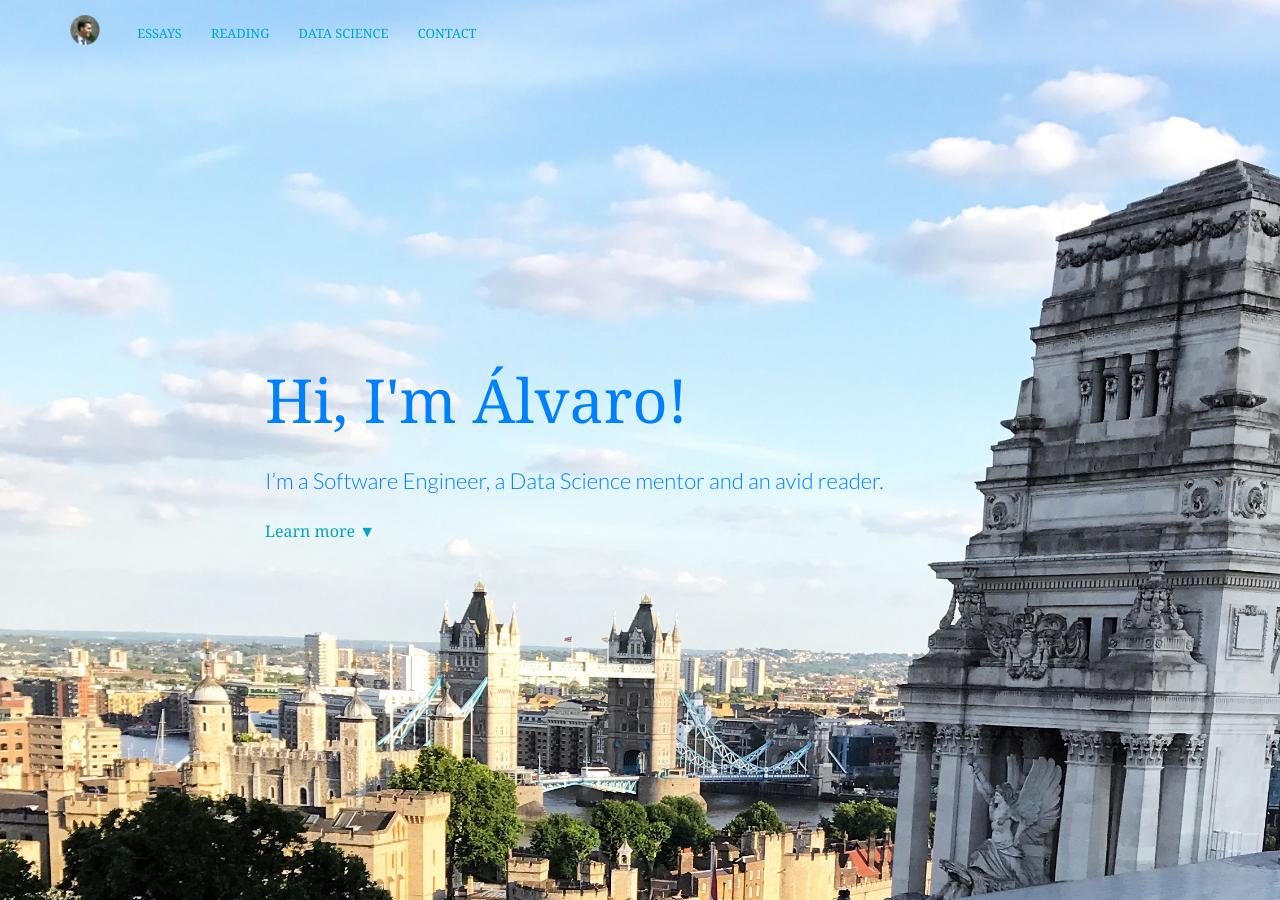
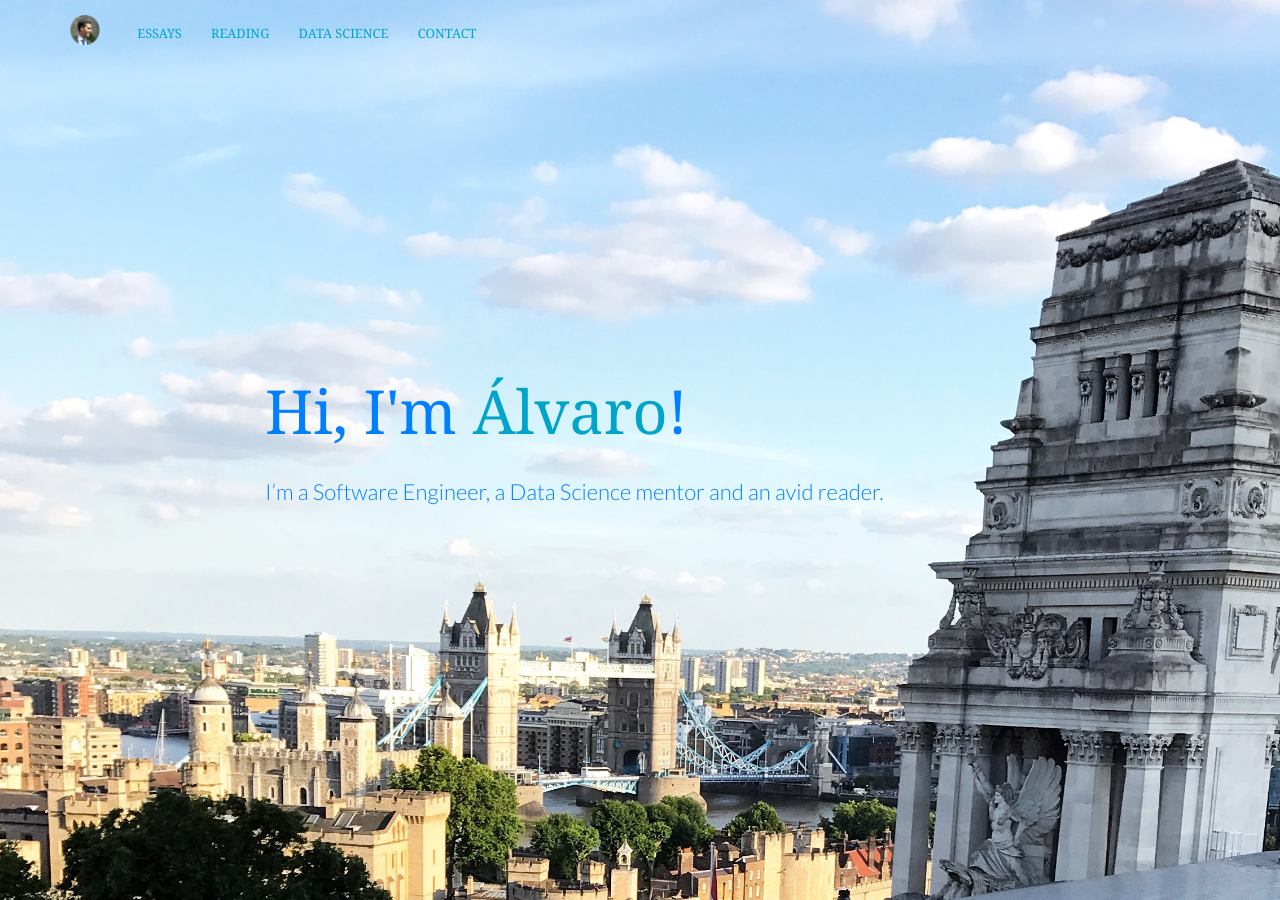
Before and after one commit to ohduran/ohduran.github.io, a Jekyll site: the page built from index.html, in a window 1280 px wide and 900 px high. Built offline with Jekyll 4.4.1, drawn with Linux system fonts in a browser that asks for light colours; nearby versions of some CDN libraries; the list of posts is cut into pages by our own code; some of the changed text lies outside the part shown.

Commit message:
Remove links and reuse it into name

```diff
--- a/_includes/index-02-about.md
+++ b/_includes/index-02-about.md
@@ -6,4 +6,4 @@ I spent 3 years in London working as a Digital Consultant at [Capco](https://cap
 
 My background is in theoretical Physics. I also hold a master's degree in International Finance.
 
-I love teaching. And reading.
+I love teaching. And [reading](/reading).
--- a/index.html
+++ b/index.html
@@ -9,9 +9,8 @@ bottom_image: https://unsplash.it/2000/1322?a=.png
 <section class="hero" style="background-image: url({% include relative-src.html src=page.image %})">
 	<div class="inner-hero text-container">
 		<div class="hero-text-container">
-			<h1 class="editable">Hi, I'm Álvaro!</h1>
+			<h1 class="editable">Hi, I'm <a href="#learn-more">Álvaro</a>!</h1>
 			<p class="subtext editable">{% capture subtext %}{% include index-01-subtext.md %}{% endcapture %}{{ subtext | markdownify }}</p>
-			<div class=""><a href="#learn-more">Learn more <span class="arrow">&#x25BC;</span></a></div>
 			<!--<div class="cta button alt"><a href="#">Join Now</a></div>-->
 		</div>
 	</div>
```
